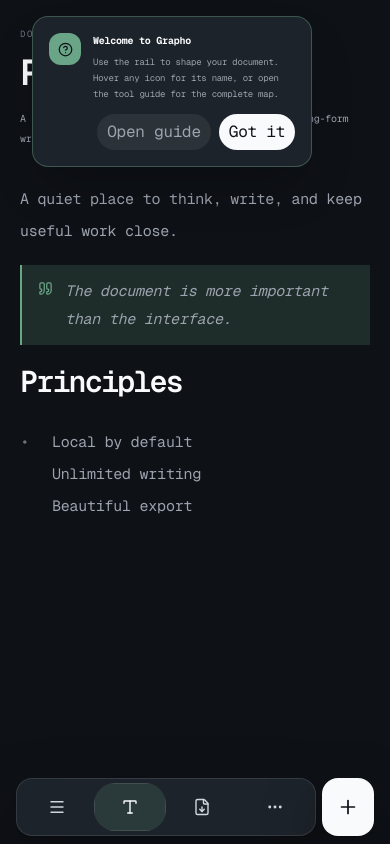
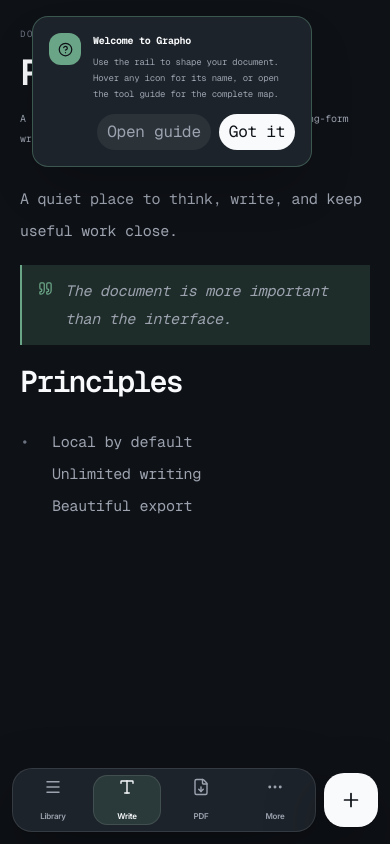
Before and after one commit to Appaxaap/grapho, a Next.js app: page /app in a window 390 px wide. Built offline with nearby package versions, Linux system fonts and the light colour scheme.

Commit message:
design: align mobile navigation with material guidance

```diff
--- a/grapho-ui/features/mobile/MobileActionBar.tsx
+++ b/grapho-ui/features/mobile/MobileActionBar.tsx
@@ -17,7 +17,7 @@ type MobileActionBarProps = {
 
 export function MobileActionBar({ sidebarOpen, onToggleSidebar, onNewDocument, onFocusEditor, onExportPdf, onOpenStyle, onOpenHelp, disabled = false }: MobileActionBarProps) {
   const [expanded, setExpanded] = useState(false);
-  const primary = (label: string, icon: React.ReactNode, onClick: () => void, active = false) => <motion.button type="button" whileTap={{ scale: 0.94 }} onClick={onClick} aria-label={label} aria-pressed={active}>{active && <motion.span layoutId="mobile-action-active" className="grapho-mobile-action-active" transition={{ type: "spring", stiffness: 420, damping: 30 }} />}{icon}</motion.button>;
+  const primary = (label: string, icon: React.ReactNode, onClick: () => void, active = false) => <motion.button type="button" whileTap={{ scale: 0.94 }} onClick={onClick} aria-label={label} aria-pressed={active}>{active && <motion.span layoutId="mobile-action-active" className="grapho-mobile-action-active" transition={{ type: "spring", stiffness: 420, damping: 30 }} />}{icon}<span className="grapho-mobile-action-label">{label}</span></motion.button>;
   return <nav className={`grapho-mobile-action-bar ${expanded ? "is-expanded" : ""}`} aria-label="Mobile workspace navigation">
     <div className="grapho-mobile-tab-capsule">
       {primary("Library", <Menu size={18} />, onToggleSidebar, sidebarOpen)}
--- a/grapho-ui/styles/grapho.css
+++ b/grapho-ui/styles/grapho.css
@@ -386,4 +386,14 @@
   .grapho-mobile-primary-action { border-radius: 1rem !important; background: var(--grapho-foreground) !important; color: var(--grapho-background) !important; }
   .grapho-mobile-secondary-actions { border-radius: 1rem; background: var(--grapho-panel-solid); }
   .grapho-style-panel { border-radius: 1rem !important; }
+  .grapho-mobile-action-bar { right: 12px; bottom: max(12px, env(safe-area-inset-bottom)); left: 12px; gap: 8px; align-items: center; }
+  .grapho-mobile-tab-capsule { min-height: 64px; gap: 2px; padding: 4px; border-radius: 1.25rem !important; }
+  .grapho-mobile-action-bar button { min-height: 54px; gap: 3px; border-radius: 1rem; color: var(--grapho-muted); font-size: 8px; font-weight: 560; }
+  .grapho-mobile-action-bar button:hover,
+  .grapho-mobile-action-bar button:focus-visible,
+  .grapho-mobile-action-bar button[aria-pressed="true"] { color: var(--grapho-foreground); }
+  .grapho-mobile-action-label { position: relative; z-index: 1; display: block !important; }
+  .grapho-mobile-action-active { inset: 2px; border-radius: .9rem; background: var(--grapho-control-hover); }
+  .grapho-mobile-primary-action { min-width: 54px !important; min-height: 54px !important; flex-basis: 54px !important; border-radius: 1.25rem !important; }
+  .grapho-mobile-secondary-actions { bottom: calc(100% + 8px); right: 62px; border-radius: 1.25rem; }
 }
```
